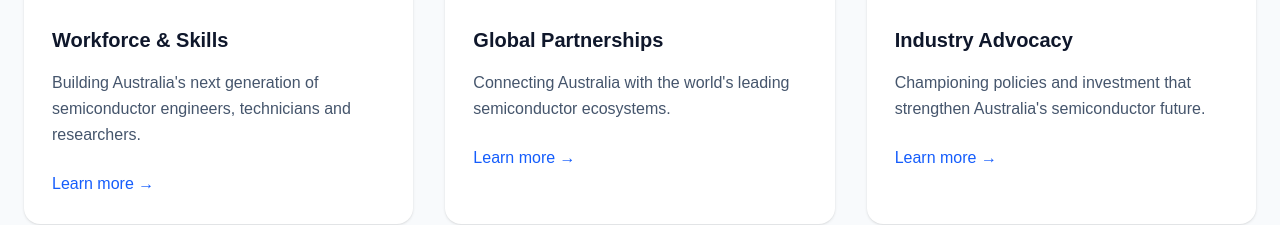
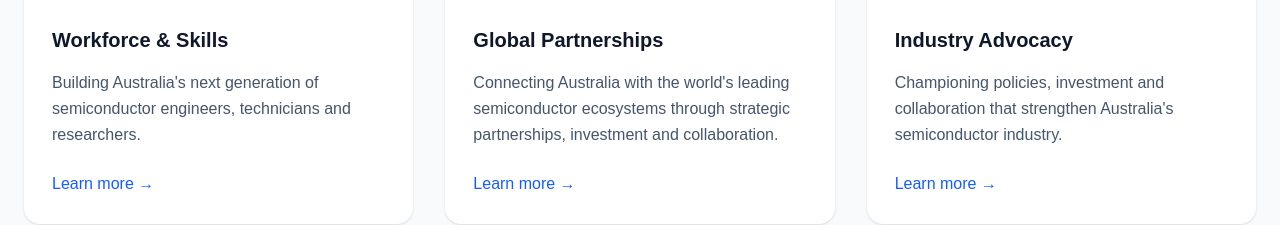
Before and after one commit to Ants-siaa/SIAA-site, a Next.js app: page / in a window 1280 px wide. Shown: the part 1910-2135 px from the top of the page. Built offline with nearby package versions, Linux system fonts and the light colour scheme.

Commit message:
Update StrategicPriorities.tsx

```diff
--- a/components/StrategicPriorities.tsx
+++ b/components/StrategicPriorities.tsx
@@ -4,24 +4,24 @@ import Image from "next/image";
 const focusAreas = [
   {
     title: "Workforce & Skills",
-    image: "/images/workforce.jpg",
+    image: "/images/workforce.png",
     description:
       "Building Australia's next generation of semiconductor engineers, technicians and researchers.",
     link: "/workforce",
   },
   {
     title: "Global Partnerships",
-    image: "/images/Global-network.jpg",
+    image: "/images/global-network.png",
     description:
-      "Connecting Australia with the world's leading semiconductor ecosystems.",
-    link: "/global-partnerships",
+      "Connecting Australia with the world's leading semiconductor ecosystems through strategic partnerships, investment and collaboration.",
+    link: "/about",
   },
   {
     title: "Industry Advocacy",
-    image: "/images/parliament.jpeg",
+    image: "/images/parliament.png",
     description:
-      "Championing policies and investment that strengthen Australia's semiconductor future.",
-    link: "/advocacy",
+      "Championing policies, investment and collaboration that strengthen Australia's semiconductor industry.",
+    link: "/about",
   },
 ];
 
```
